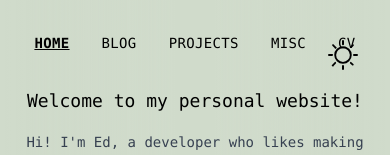
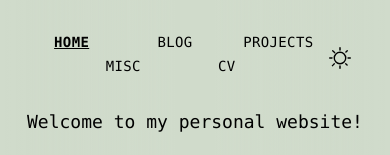
Before and after one commit to pixel-87/ed-thomas.dev, an Astro site in the folder site/: page / in a window 390 px wide. Shown: the top 155 px of the page. Built offline with nearby package versions, Linux system fonts and the light colour scheme; Astro itself is replaced by a stand-in of ours.

Commit message:
refactor: adjust theme toggle button size and layout for mobile

```diff
--- a/site/src/components/ThemeIcon.astro
+++ b/site/src/components/ThemeIcon.astro
@@ -8,7 +8,7 @@
   title="Toggle theme"
 >
   <svg
-    width="30px"
+    width="22px"
     xmlns="http://www.w3.org/2000/svg"
     viewBox="0 0 24 24"
     aria-hidden="true"
@@ -30,13 +30,22 @@
   #themeToggle {
     border: 0;
     background: none;
-    padding: 8px;
-    min-width: 44px;
-    min-height: 44px;
+    padding: 6px;
+    min-width: 36px;
+    min-height: 36px;
     display: flex;
     align-items: center;
     justify-content: center;
     border-radius: 4px;
+  }
+
+  /* larger hit target on medium+ screens */
+  @media (min-width: 768px) {
+    #themeToggle {
+      padding: 8px;
+      min-width: 44px;
+      min-height: 44px;
+    }
   }
 
   .sun {
--- a/site/src/layouts/Layout.astro
+++ b/site/src/layouts/Layout.astro
@@ -80,35 +80,37 @@ function isActive(path: string) {
         class="min-h-screen max-w-2xl mx-auto px-6 py-8 font-mono text-sm leading-relaxed flex flex-col"
       >
         <header class="mb-8 relative">
-          <nav class="flex justify-center gap-6 items-center tracking-wide">
+          <nav
+            class="grid grid-cols-6 gap-x-2 gap-y-1 items-center justify-items-center md:flex md:flex-wrap md:justify-center md:gap-6 tracking-wide text-sm md:text-base pr-10 md:pr-0"
+          >
             <a
               href="/"
-              class={`px-1 hover:underline ${isActive("/") ? "font-bold underline" : ""}`}
+              class={`col-span-2 text-center px-1 hover:underline md:w-auto ${isActive("/") ? "font-bold underline" : ""}`}
               >HOME</a
             >
             <a
               href="/blog"
-              class={`px-1 hover:underline ${isActive("/blog") ? "font-bold underline" : ""}`}
+              class={`col-span-2 text-center px-1 hover:underline md:w-auto ${isActive("/blog") ? "font-bold underline" : ""}`}
               >BLOG</a
             >
             <a
               href="/projects"
-              class={`px-1 hover:underline ${isActive("/projects") ? "font-bold underline" : ""}`}
+              class={`col-span-2 text-center px-1 hover:underline md:w-auto ${isActive("/projects") ? "font-bold underline" : ""}`}
               >PROJECTS</a
             >
             <a
               href="/misc"
-              class={`px-1 hover:underline ${isActive("/misc") ? "font-bold underline" : ""}`}
+              class={`col-start-2 col-span-2 text-center px-1 hover:underline md:w-auto ${isActive("/misc") ? "font-bold underline" : ""}`}
               >MISC</a
             >
             <a
               href="/cv"
-              class={`px-1 hover:underline ${isActive("/cv") ? "font-bold underline" : ""}`}
+              class={`col-start-4 col-span-2 text-center px-1 hover:underline md:w-auto ${isActive("/cv") ? "font-bold underline" : ""}`}
               >CV</a
             >
           </nav>
 
-          <div class="absolute right-0 top-0">
+          <div class="absolute right-2 top-2 z-10">
             <ThemeIcon />
           </div>
         </header>
```
